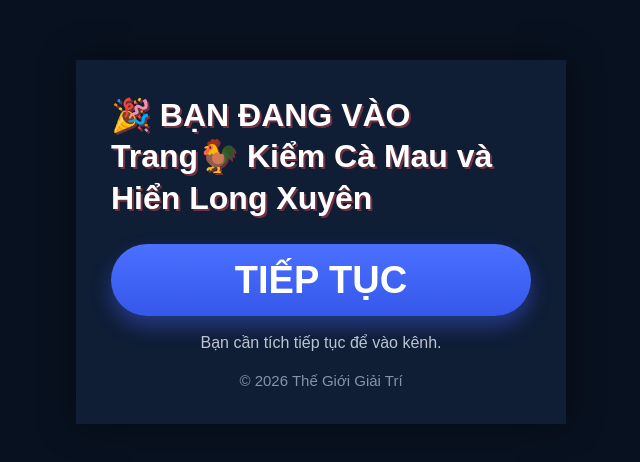
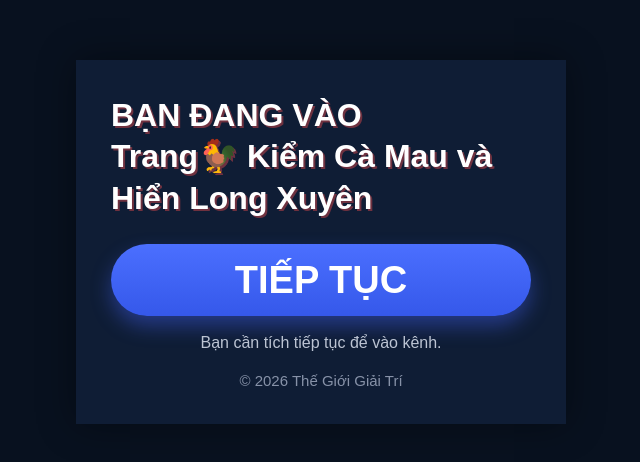
Before and after one commit to ads-link/kiemcamau, a plain HTML site: page index.html in a window 1280 px wide. Shown: the part 158-620 px from the top of the page, without its empty margins (319-959 px from the left). Drawn offline with Linux system fonts and the light colour scheme.

Commit message:
Update index.html

```diff
--- a/index.html
+++ b/index.html
@@ -145,7 +145,7 @@ color:#8792a8;
 <div class="box">
 
 <h1>
-🎉 BẠN ĐANG VÀO<br>
+BẠN ĐANG VÀO<br>
 Trang🐓 Kiểm Cà Mau và Hiển Long Xuyên
 </h1>
 <button onclick="go()">
```
